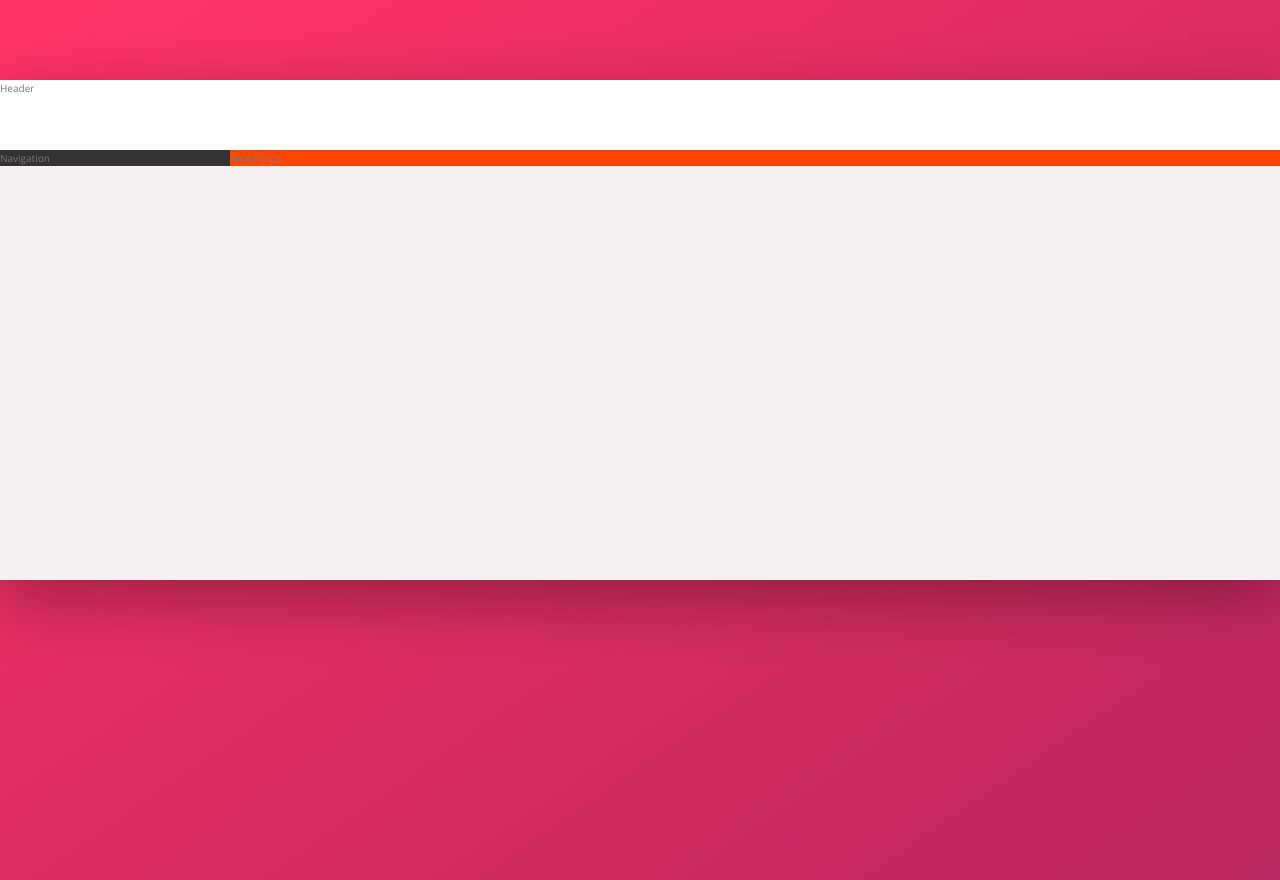
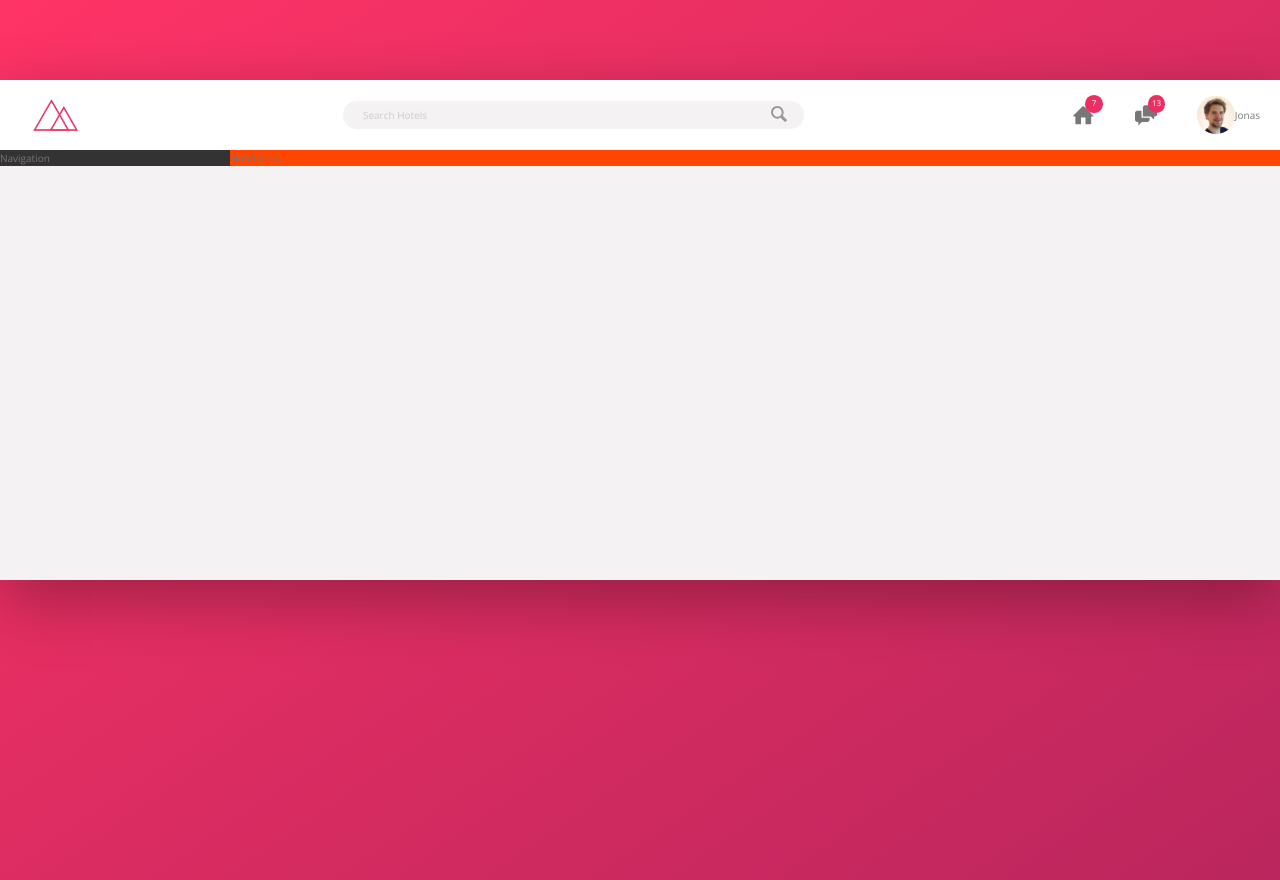
Before and after one commit to Royalchampion/Trillo, a website: page index.html in a window 1280 px wide. Drawn offline with nearby package versions, Linux system fonts and the light colour scheme.

Commit message:
Build the header

```diff
--- a/index.html
+++ b/index.html
@@ -13,7 +13,35 @@
     <body>
         <div class="container">
             <div class="header">
-                Header
+                <img src="img/logo.png" alt="Trillo Logo" class="logo">
+
+                <form action="#" class="search">
+                    <input type="text" class="search__input" placeholder="Search Hotels">
+                    <button class="search__button">
+                        <svg class="search__icon">
+                            <use xlink:href="img/sprite.svg#icon-magnifying-glass"></use>
+                        </svg>
+                    </button>
+                </form>
+
+                <nav class="user-nav">
+                    <div class="user-nav__icon-box">
+                        <svg class="user-nav__icon">
+                            <use xlink:href="img/sprite.svg#icon-home"></use>
+                        </svg>
+                        <span class="user-nav__notification">7</span>
+                    </div>
+                    <div class="user-nav__icon-box">
+                        <svg class="user-nav__icon">
+                            <use xlink:href="img/sprite.svg#icon-chat"></use>
+                        </svg>
+                        <span class="user-nav__notification">13</span>
+                    </div>
+                    <div class="user-nav__user">
+                        <img src="img/user.jpg" alt="User Photo" class="user-nav__user-photo">
+                        <span class="user-nav__user-name">Jonas</span>
+                    </div>
+                </nav>
             </div>
             <div class="content">
                 <nav class="sidebar">
--- a/sass/_component.scss
+++ b/sass/_component.scss
@@ -0,0 +1,124 @@
+.logo {
+    // 4. We do set up the logo
+    height: 3.25rem;
+    margin-left: 3.25rem;
+}
+
+// 6. User navigation bar
+.user-nav {
+    display: flex;
+    align-items: center;
+    align-self: stretch;
+
+    & > * {
+        padding: 0 2rem;
+        cursor: pointer;
+        height: 100%;
+        display: flex;
+        align-items: center;
+    }
+
+    & > *:hover {
+        background-color: var(--color-grey-light-2);
+    }
+
+    &__icon-box {
+        position: relative;
+    }
+
+    &__icon {
+        height: 2.25rem;
+        width: 2.25rem;
+        fill: var(--color-grey-dark-2);
+    }
+
+    &__notification {
+        font-size: .8rem;
+        height: 1.75rem;
+        width: 1.75rem;
+        border-radius: 50%;
+        background-color: var(--color-primary);
+        color: #fff;
+        position: absolute;
+        top: 1.5rem;
+        left: 3.3rem;
+
+        display: flex;
+        justify-content: center;
+        align-items: center;
+    }
+
+    &__user {
+
+    }
+
+    &__user-photo {
+        height: 3.75rem;
+        border-radius: 50%;
+    }
+
+    &__username {
+
+    }
+}
+
+// 5. Formation of search bar(Kindly refer the video 'Building the header part 2')
+.search {
+    flex: 0 0 40%;
+
+    display: flex;
+    align-items: center;
+    justify-content: center;
+
+    &__input {
+        // The main reason we do set font-family and font-size as inherit is bcoz these both properties don't inherit their parents' properties.;
+        font-family: inherit;
+        font-size: inherit;
+
+        color: inherit;
+
+        // background property of search input bar.
+        background-color: var(--color-grey-light-2);
+
+        border: none;
+        padding: .7rem 2rem;
+        border-radius: 100px;
+        width: 90%;
+        transition: all 0.2s;
+        margin-right: -3.5rem;
+
+        &:focus {
+            outline: none;
+            width: 100%;
+            background-color: var(--color-grey-light-3);
+        }
+
+        &::-webkit-input-placeholder {
+            font-weight: 100;
+            color: var(--color-grey-light-4);
+        }
+    }
+
+    &__input:focus + &__button {
+        background-color: var(--color-grey-light-3);
+    }
+
+    &__button {
+        border: none;
+        background-color: var(--color-grey-light-2);
+
+        &:focus {
+            outline: none;
+        }
+
+        &:active {
+            transform: translateY(2px);
+        }
+    }
+
+    &__icon {
+        height: 2rem;
+        width: 2rem;
+        fill: var(--color-grey-dark-3);
+    }
+}
--- a/sass/_layout.scss
+++ b/sass/_layout.scss
@@ -13,6 +13,15 @@
     height: 7rem;
     background-color: #fff;
     border-bottom: var(--color-grey-light-2);
+
+    // 1. So the logo, search bar and the notification bar gets aligned horizontally.(Building the header)
+    display: flex;
+
+    // 2. Using this property we align all those three child components together.
+    justify-content: space-between;
+
+    // 3. We align these three child-components on the center position.(Now refer component.scss)
+    align-items: center;
 }
 
 .content {
```
Also changed, not shown: css/style.css, img/SVG/aircraft-take-off.svg (added), img/SVG/bookmarks.svg (added), img/SVG/chat.svg (added), img/SVG/chevron-right.svg (added), img/SVG/home.svg (added), img/SVG/key.svg (added), img/SVG/location-pin.svg (added), img/SVG/magnifying-glass.svg (added), img/SVG/map.svg (added), img/SVG/star.svg (added), img/symbol-defs.svg (added).
